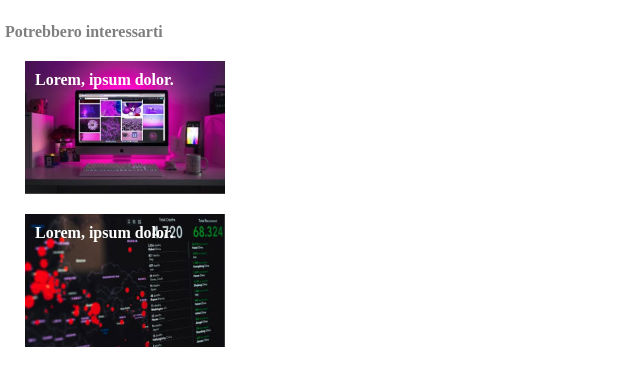
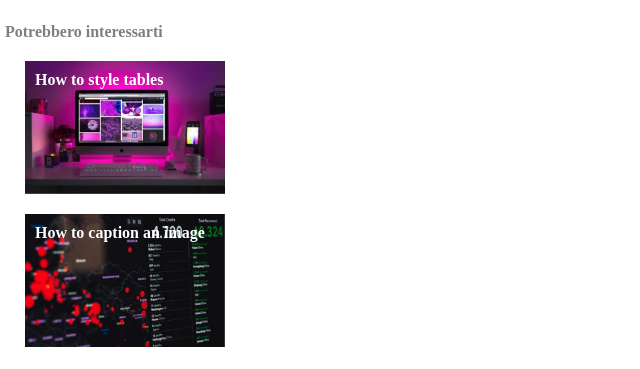
Before and after one commit to Claudio-Pri/html-css-booleaner, a plain HTML site: page index.html in a window 1280 px wide. Shown: the part 1067-1436 px from the top of the page, 0-640 px from the left. Drawn offline with Linux system fonts and the light colour scheme.

Commit message:
Inseriti link

```diff
--- a/index.html
+++ b/index.html
@@ -14,13 +14,13 @@
         </div>
     </header>
 
-
     <main>
         <!-- Titolo, sottotitolo -->
         <section>
             <h1 class="titolone">Internet deve essere al servizio del "bene pubblico": il manifesto di Tim Berners-Lee</h1>
-                <h4 id="nome-autore">Scritto da <a href="#">The Booleaner</a><br><span id="article-date">il 10/09/2024</span></h4>
+            <h4 id="nome-autore">Scritto da <a href="https://www.w3schools.com/">The Booleaner</a><br><span id="article-date">il 10/09/2024</span></h4>
         </section>
+
         <!-- galleria immagini -->
         <section>
             <figure class="img-gallery">
@@ -29,8 +29,14 @@
                 <figcaption>1st photo: Lorem, ipsum dolor. <br>2nd photo: Lorem ipsum dolor sit.</figcaption>
             </figure>
         </section>
+
         <!-- Articolo e corpo principale -->
-            <p>Lorem ipsum dolor sit amet consectetur adipisicing elit. Hic accusamus necessitatibus tempore, quis ipsum inventore quia tempora saepe repudiandae totam unde corrupti, atque neque, distinctio nisi a praesentium accusantium fugit! <mark>Lorem ipsum, dolor sit amet consectetur adipisicing elit. Eius aspernatur facere</mark> fuga distinctio, ea odit modi architecto iure beatae, provident adipisci? Velit officia at voluptatem repudiandae, expedita eveniet error eaque. Lorem ipsum dolor sit amet consectetur adipisicing elit. Assumenda pariatur saepe earum delectus? Delectus culpa nemo maxime odio vel? Nostrum praesentium aperiam, libero optio possimus quia nisi eos et fuga.</p>
+        <p>
+            Lorem ipsum dolor sit amet consectetur adipisicing elit. Hic accusamus necessitatibus tempore, quis ipsum inventore quia tempora saepe repudiandae totam unde corrupti, atque neque, distinctio nisi a praesentium accusantium fugit!
+            <mark>Lorem ipsum, dolor sit amet consectetur adipisicing elit. Eius aspernatur facere</mark>
+            fuga distinctio, ea odit modi architecto iure beatae, provident adipisci? Velit officia at voluptatem repudiandae, expedita eveniet error eaque. Lorem ipsum dolor sit amet consectetur adipisicing elit. Assumenda pariatur saepe earum delectus? Delectus culpa nemo maxime odio vel? Nostrum praesentium aperiam, libero optio possimus quia nisi eos et fuga.
+        </p>
+
         <p>
             <ul>
                 <li>Lorem ipsum dolor sit amet consectetur adipisicing elit. Cumque, deserunt?</li>
@@ -38,6 +44,7 @@
                 <li>Lorem ipsum dolor sit amet consectetur adipisicing elit. Cumque, deserunt?</li>
             </ul>
         </p>
+
         <!-- Inizio tabella -->
         <table>
             <tr>
@@ -64,23 +71,26 @@
         <!-- Fine tabella -->
 
         <!-- paragrafo finale -->
-            <p>Lorem ipsum dolor sit amet consectetur adipisicing elit. Eos, ea sunt numquam deserunt quidem quam incidunt nam officia aliquam assumenda non quae harum iste unde consequatur placeat quo error repellat ut earum recusandae quasi debitis. <mark>Earum molestiae, nesciunt, voluptas nostrum excepturi officiis distinctio ipsa, id dolores ex labore. Accusamus vitae delectus suscipit natus reprehenderit illum excepturi hic molestiae ipsum quidem provident aut sint temporibus, totam mollitia magni tempore, dolorem voluptatibus quibusdam odio asperiores, minus inventore perferendis. Sunt similique adipisci modi quis vitae voluptate id, consequatur distinctio, quasi pariatur accusamus quam assumenda, dolore placeat suscipit nesciunt numquam?</mark>Numquam possimus aperiam alias?</p>
+        <p>
+            Lorem ipsum dolor sit amet consectetur adipisicing elit. Eos, ea sunt numquam deserunt quidem quam incidunt nam officia aliquam assumenda non quae harum iste unde consequatur placeat quo error repellat ut earum recusandae quasi debitis. <mark>Earum molestiae, nesciunt, voluptas nostrum excepturi officiis distinctio ipsa, id dolores ex labore. Accusamus vitae delectus suscipit natus reprehenderit illum excepturi hic molestiae ipsum quidem provident aut sint temporibus, totam mollitia magni tempore, dolorem voluptatibus quibusdam odio asperiores, minus inventore perferendis. Sunt similique adipisci modi quis vitae voluptate id, consequatur distinctio, quasi pariatur accusamus quam assumenda, dolore placeat suscipit nesciunt numquam?</mark>Numquam possimus aperiam alias?
+        </p>
     </main>
+
     <footer>
         <h4>Potrebbero interessarti</h4>
+        <a href="https://www.w3schools.com/css/css_table.asp" target="_blank">
+            <div class="featured-content">
+                <img src="./img/monitor.jpg" alt="How to style tables">
+                <div class="featured-text">How to style tables</div>
+            </div>
+        </a>
 
+        <a href="https://www.w3schools.com/tags/tag_figcaption.asp" target="_blank">
             <div class="featured-content">
-                <img src="./img/monitor.jpg" alt="Monitor">
-                <div class="featured-text">Lorem, ipsum dolor.</div>
+                <img src="./img/graph.jpg" alt="How to caption an image">
+                <div class="featured-text">How to caption an image</div>
             </div>
-
-
-            <div class="featured-content">
-                <img src="./img/graph.jpg" alt="Graph">
-                <div class="featured-text">Lorem, ipsum dolor.</div>
-            </div>
+        </a>
     </footer>
-
-
 </body>
 </html>
```
Lines whose indentation alone changed are shown as unchanged.
